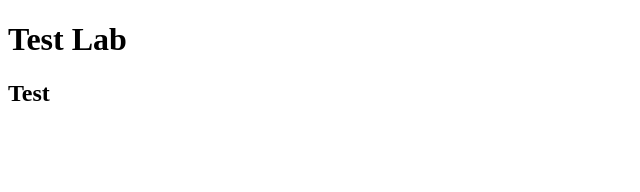
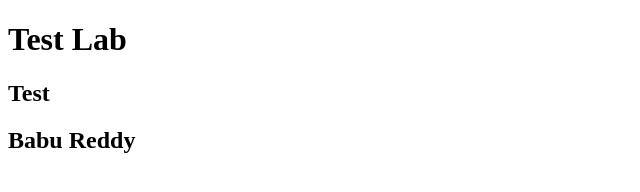
Before and after one commit to bmukkidi/WebDriverIO, a plain HTML site: page JavaScript/index.html in a window 1280 px wide. Shown: the whole page, without its empty margins (0-640 px from the left). Drawn offline with Linux system fonts and the light colour scheme.

Commit message:
updated index.html

```diff
--- a/JavaScript/index.html
+++ b/JavaScript/index.html
@@ -10,6 +10,8 @@
     <h1>Test Lab</h1>
     <h2>Test</h2>
 
+
+   <h2>Babu Reddy</h2>
     <script src = 'operators.js'></script>
 
 </body>
```
